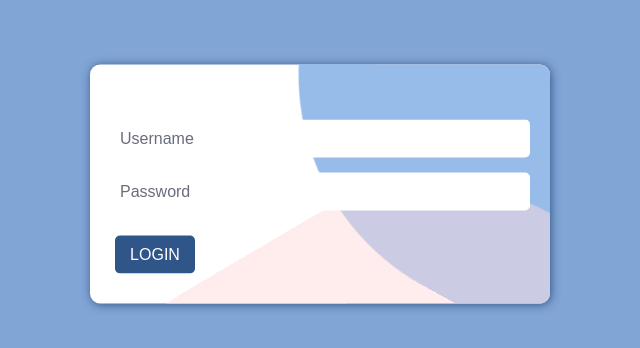
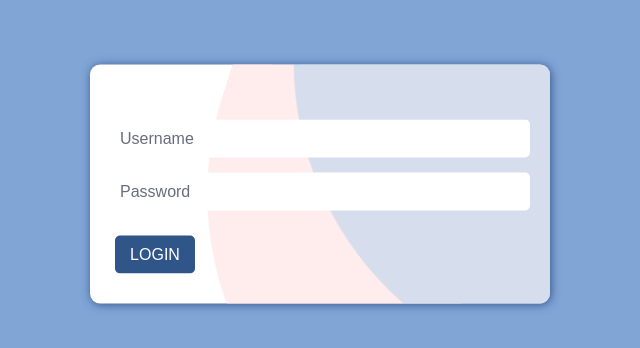
Before and after one commit to konstantin-kukharev/myapp-ui, a React (Create React App) app: page / in a window 1280 px wide. Shown: the part 216-564 px from the top of the page, without its empty margins (320-960 px from the left). Built offline with nearby package versions, Linux system fonts and the light colour scheme.

Commit message:
change animation

```diff
--- a/src/css/login.scss
+++ b/src/css/login.scss
@@ -25,31 +25,31 @@ body {
 .login::before, .login::after {
   content: "";
   position: absolute;
-  width: 600px;
-  height: 600px;
+  width: 800px;
+  height: 800px;
   border-top-left-radius: 40%;
-  border-top-right-radius: 45%;
+  border-top-right-radius: 40%;
   border-bottom-left-radius: 35%;
   border-bottom-right-radius: 40%;
   z-index: -1;
 }
 .login::before {
   left: 50%;
-  bottom: -20%;
-  background-color: #97bcea;
-  opacity: 1;
-  -webkit-animation: wawes 6s infinite linear;
-  -moz-animation: wawes 6s infinite linear;
-  animation: wawes 6s infinite linear;
+  bottom:-50%;
+  background-color: #5cc0ff;
+  opacity: 0.5;
+  -webkit-animation: wawes 25s infinite linear;
+  -moz-animation: wawes 25s infinite linear;
+  animation: wawes 25s infinite linear;
 }
 .login::after {
-  left: 5%;
-  bottom: -210%;
+  left: 30%;
+  bottom: -100%;
   background-color: #ffdbdc;
   opacity: 0.5;
-  -webkit-animation: wawes 7s infinite;
-  -moz-animation: wawes 7s infinite;
-  animation: wawes 7s infinite;
+  -webkit-animation: wawes 25s infinite;
+  -moz-animation: wawes 25s infinite;
+  animation: wawes 25s infinite;
 }
 .login > input {
   display: block;
```
